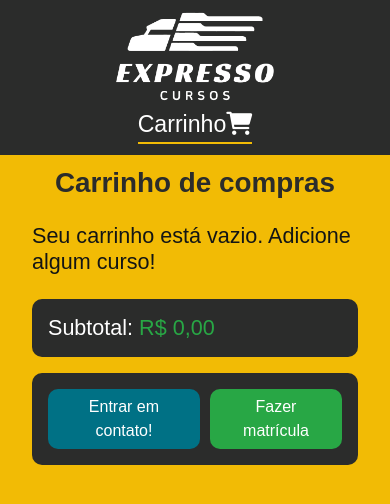
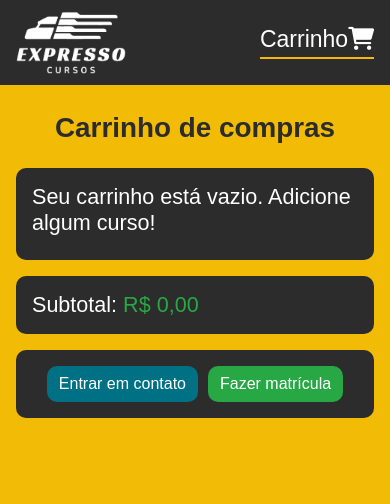
Before and after one commit to Paulottavaress/expresso-cursos, a React (Create React App) app: page /cart in a window 390 px wide. Shown: the top 504 px of the page. Built offline with nearby package versions, Linux system fonts and the light colour scheme.

Commit message:
navbar improvements and general layout tweaks and responsiveness improvements

```diff
--- a/src/App.js
+++ b/src/App.js
@@ -34,7 +34,7 @@ const App = () => {
             />
             <Route
               path='/mopp'
-              element={<MoppSellingPage />}
+              element={<MainLayout route='mopp' />}
             />
           </Routes>
         </div>
--- a/src/App.scss
+++ b/src/App.scss
@@ -93,10 +93,6 @@ img {
   padding: 0 2rem;
 }
 
-.navbar-logo {
-  width: 35%;
-}
-
 .font-weight-bold {
   font-weight: bold;
 }
@@ -145,21 +141,19 @@ img {
     min-height: 100vh;
 
     .courses-group {
+      border-radius: 10px;
+
       .course {
         position: relative;
         border-width: 80%;
-        gap: 10px;
 
-        &:first-child {
-          border-radius: 10px 10px 0px 0px;
-        }
-
-        &:last-child {
-          border-radius: 0px 0px 10px 10px;
+        &:not(:first-child) {
+          padding-top: 1rem;
         }
 
         .img-container {
           max-width: 33%;
+          margin-right: 10px;
 
           img {
             border-radius: 10px;
@@ -186,13 +180,18 @@ img {
       border-radius: 10px;
 
       .btn-area {
-        gap: 10px;
+        a:first-child {
+          margin-right: 10px;
+        }
       }
     }
 
     .btn-area {
       border-radius: 10px;
-      gap: 10px;
+
+      a:first-child {
+        margin-right: 10px;
+      }
     }
   }
 }
@@ -561,6 +560,10 @@ table th {
   width: 100%;
   margin-bottom: 1rem;
 
+  .logo {
+    width: 35%;
+  }
+
   ul {
     display: flex;
     padding: 0px;
@@ -577,6 +580,11 @@ table th {
 
       a {
         color: #fff;
+
+        &:hover {
+          color: var(--light-color);
+        }
+
         h3 {
           margin-bottom: 0.2rem;
         }
@@ -587,10 +595,6 @@ table th {
       padding-left: 0px;
     }
   }
-}
-
-.navbar a:hover {
-  color: var(--light-color);
 }
 
 /* Animation (Add After) */
@@ -609,8 +613,34 @@ table th {
   transition: opacity 1000ms ease-in;
 }
 
+@media (max-width: 780px) {
+  .navbar {
+    .logo {
+      width: 30%;
+    }
+
+    ul {
+      li {
+        a {
+          h3 {
+            font-size: 23px;
+          }
+        }
+      }
+    }
+  }
+}
+
 /* Mobile Styles */
 @media (max-width: 768px) {
+  .navbar {
+    .logo {
+      width: 70%;
+      max-width: 160px;
+      max-height: 90px;
+    }
+  }
+
   .homepage {
     .courses-area {
       .grid {
@@ -623,11 +653,15 @@ table th {
         }
 
         .courses-card:last-child {
-          background-color: red;
           margin-bottom: 0px;
         }
       }
+    }
+  }
 
+  .cart-container {
+    .cart {
+      padding-top: 95px;
     }
   }
 
@@ -654,21 +688,6 @@ table th {
     font-size: 1rem;
   }
 
-  /* Navbar */
-  .navbar {
-    display: block;
-    text-align: center;
-  }
-
-  .navbar h1 {
-    margin-bottom: 0.6rem;
-  }
-
-  .navbar ul {
-    text-align: center;
-    justify-content: center;
-  }
-
   .box {
     height: 540px;
     .fa-flag-checkered {
@@ -680,11 +699,15 @@ table th {
   .ios-background-image {
     background-attachment: scroll !important;
   }
+}
 
-  .navbar-logo {
-    width: 50%;
-    max-width: 160px;
-    max-height: 90px;
+@media (max-width: 425px) {
+  .navbar {
+    padding: 0.7rem 1rem;
+  }
+
+  .container {
+    padding: 0 1rem;
   }
 }
 
@@ -697,6 +720,18 @@ table th {
 }
 
 @media (max-width: 319px) {
+  .navbar {
+    ul {
+      li {
+        a {
+          i {
+            font-size: 25px;
+          }
+        }
+      }
+    }
+  }
+
   .box {
     height: 640px;
 
--- a/src/components/layout/MainLayout.js
+++ b/src/components/layout/MainLayout.js
@@ -3,6 +3,7 @@ import Navbar from './Navbar';
 import Cart from '../../pages/Cart';
 import Checkout from '../../pages/Checkout';
 import HomePage from '../../pages/HomePage';
+import MoppSellingPage from '../../pages/MoppSellingPage';
 
 const MainLayout = ({ route }) => {
   switch (route) {
@@ -20,6 +21,13 @@ const MainLayout = ({ route }) => {
           <Checkout />
         </div>
       )
+    case 'mopp':
+      return (
+        <div className='checkout-container'>
+          <Navbar backgroundColor='' />
+          <MoppSellingPage />
+        </div>
+      )
     default:
       return (
         <div>
--- a/src/components/layout/Navbar.js
+++ b/src/components/layout/Navbar.js
@@ -8,21 +8,23 @@ const Navbar = ({
 }) => {
   return (
     <div className={backgroundColor ? backgroundColor + ' navbar position-fixed' : ' navbar position-absolute'}>
-      <h1>
       <Link to="/">
         <img
           src={logo}
           alt='logo'
-            className='navbar-logo'
+          className='logo'
         />
       </Link>
-      </h1>
       <ul>
         <li>
           <Link to='/cart'>
+            {(window.innerWidth > 319) ? (
             <h3>Carrinho
               <i className="fa-solid fa-cart-shopping" />
             </h3>
+            ) : (
+            <i className="fa-solid fa-cart-shopping" />
+            )}
           </Link>
         </li>
       </ul>
--- a/src/components/sellingpage/FirstImpression.js
+++ b/src/components/sellingpage/FirstImpression.js
@@ -3,7 +3,13 @@ import PropTypes from 'prop-types';
 import Partners from './Partners';
 import { Link } from 'react-router-dom';
 
-const FirstImpression = ({ logo, title, subtitle, backgroundImage }) => {
+const FirstImpression = ({
+  logo,
+  title,
+  subtitle,
+  backgroundImage,
+  displayCenteredLogo
+}) => {
   const [partnersLogos] = useState(
     [
       '/assets/images/logos/detran-mg-transparent.png',
@@ -26,7 +32,10 @@ const FirstImpression = ({ logo, title, subtitle, backgroundImage }) => {
     >
       <div className='container text-light'>
         <div className='d-flex flex-column align-items-center text-center'>
-          <Link to="/">
+          <Link
+            to="/"
+            style={{ display: displayCenteredLogo}}
+          >
             <img
               style={{
                 width: '50%',
@@ -59,14 +68,16 @@ FirstImpression.propTypes = {
   logo: PropTypes.string.isRequired,
   title: PropTypes.string.isRequired,
   subtitle: PropTypes.string,
-  backgroundImage: PropTypes.string.isRequired
+  backgroundImage: PropTypes.string.isRequired,
+  displayCenteredLogo: PropTypes.string
 }
 
 FirstImpression.defaultProps = {
   logo: '/assets/images/logos/logo-v1-white-resized.png',
   title: 'TITLE',
   subtitle: 'SUBTITLE',
-  backgroundImage: '/assets/images/backgrounds/mopp.jpeg'
+  backgroundImage: '/assets/images/backgrounds/mopp.jpeg',
+  displayCenteredLogo: 'none'
 }
 
 export default FirstImpression;
--- a/src/pages/Cart.js
+++ b/src/pages/Cart.js
@@ -18,10 +18,10 @@ const Cart = () => {
   return (
     <div className='cart container bg-primary'>
       <h1 className='text-center font-weight-bold text-secondary py-3'>Carrinho de compras</h1>
-      <div className="courses-group d-flex flex-column">
+      <div className="courses-group d-flex flex-column bg-secondary p-3">
         {(courses && courses.length > 0) ? courses.map(course => (
           <div
-            className='course d-flex p-3 bg-secondary'
+            className='course d-flex'
             key={course.position}
           >
             <div className='img-container'>
@@ -51,7 +51,7 @@ const Cart = () => {
         {(window.innerWidth > 768) && (
         <div className='btn-area d-flex'>
         <BuyBtn
-          btnText="Entrar em contato!"
+          btnText="Entrar em contato"
           textSize="h6"
           wppMsg="Olá! Gostaria de tirar algumas dúvidas antes de fazer minha matrícula!"
           phone="5531991373568"
@@ -68,7 +68,7 @@ const Cart = () => {
       {(window.innerWidth <= 768) && (
       <div className='btn-area bg-secondary my-3 p-3 d-flex justify-content-center align-items-center'>
         <BuyBtn
-          btnText="Entrar em contato!"
+          btnText="Entrar em contato"
           wppMsg="Oi! Gostaria de tirar algumas dúvidas antes de fazer minha matrícula."
           phone="5531991373568"
         />
```
Lines whose indentation alone changed are shown as unchanged.
